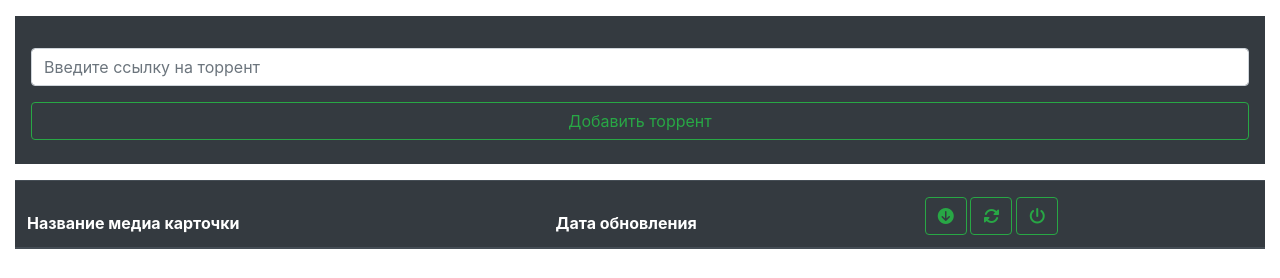
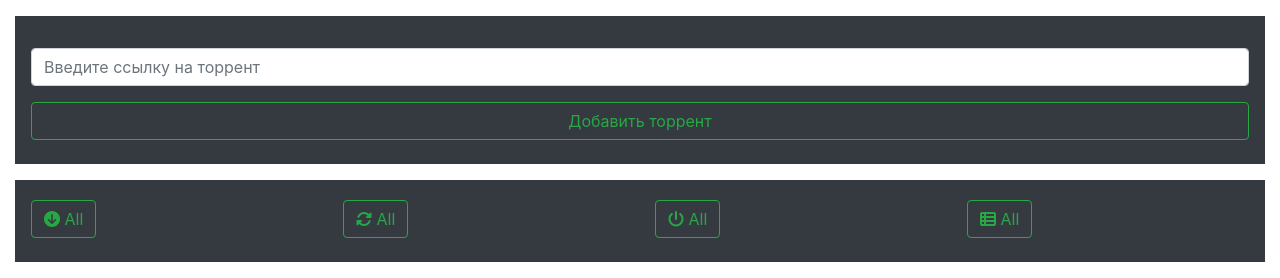
Before and after one commit to iforvard/pyMediaManager, a Django app: template main/templates/main/check.html in a window 1280 px wide. Shown: the part 56-334 px from the top of the page. Run offline with Django 3.2, Linux system fonts and the light colour scheme; the template is opened without the code that fills it: most values are stand-ins (such as "Sample title", 1, 10 or a date in 2020); lists and menus that the app fills with data are empty; some libraries are stand-ins or nearby versions.

Commit message:
upd front and back

```diff
--- a/main/static/main/style.css
+++ b/main/static/main/style.css
@@ -7,3 +7,6 @@
 .blog {
     padding: 0 15px;
 }
+.panel_btn {
+    width: auto;
+}
--- a/main/templates/main/check.html
+++ b/main/templates/main/check.html
@@ -1,27 +1,46 @@
 {% extends 'layout/basic.html' %}
 {% block title %} Настройки {% endblock %}
 {% block content %}
+<div class="panel_btn p-3 mt-3 bg-dark text-white">
+  <div class="row">
+    <div class="col">
+      <a class="btn btn-outline-success mt-1" data-placement="top" data-toggle="tooltip"
+         href="{% url 'main:download_m_cards' id_m_card='all' %}" title="Загрузить все медиа-карточки">
+        <i class="fas fa-arrow-circle-down"></i> All
+      </a>
+    </div>
+    <div class="col">
+      <a class="btn btn-outline-success mt-1" data-placement="top" data-toggle="tooltip"
+         href="{% url 'main:check' key='check' %}" title="Обновить все медиа-карточки">
+        <i class="fas fa-sync-alt"></i> All
+      </a>
+    </div>
+    <div class="col">
+      <a class="btn btn-outline-success mt-1" data-placement="top" data-toggle="tooltip"
+         href="{% url 'main:skip_m_cards' id_m_card='all' %}" title="Отметить все медиа-карточки как загруженные">
+        <i class="fas fa-power-off"></i> All
+      </a>
+    </div>
+    <div class="col mb-2">
+      <a class="btn btn-outline-success mt-1" data-placement="top" data-toggle="tooltip"
+         href="{% url 'main:index_m_cards_lists' %}" title="Отобразить все медиа-карточки">
+        <i class="fas fa-th-list"></i> All
+      </a>
+    </div>
+  </div>
+</div>
+
 <table class="mt-3 p-3 mb-2 table table-hover table-dark">
   <thead>
     <tr>
       <th scope="col">Название медиа карточки</th>
       <th scope="col">Дата обновления</th>
-      <th scope="col">
-        <a href="{% url 'main:download_m_cards' id_m_card='all' %}" class="btn btn-outline-success mt-1" data-toggle="tooltip" data-placement="top" title="Загрузить все медиа-карточки">
-          <i class="fas fa-arrow-circle-down"></i>
-        </a>
-        <a href="{% url 'main:check' key='check' %}" class="btn btn-outline-success mt-1" data-toggle="tooltip" data-placement="top" title="Обновить все медиа-карточки">
-          <i class="fas fa-sync-alt"></i>
-        </a>
-        <a href="{% url 'main:skip_m_cards' id_m_card='all' %}" class="btn btn-outline-success mt-1" data-toggle="tooltip" data-placement="top" title="Отметить все медиа-карточки как загруженные">
-          <i class="fas fa-power-off"></i>
-        </a>
-      </th>
+      <th scope="col"></th>
     </tr>
   </thead>
   <tbody>
     {% for m_card in data %}
-    {% if m_card.is_new_data %}
+    {% if m_card.is_new_data or lists %}
     <tr>
       <td><a class="text-white bg-dark" href="{% url 'main:detail' pk=m_card.pk %}">{{ m_card.short_name }}</a></td>
       <td>{{ m_card.date_upd }}</td>
--- a/main/urls.py
+++ b/main/urls.py
@@ -4,7 +4,7 @@ from .views import IndexMediaCardView, add_torrent, MediaCardDetailView, MediaCa
     MediaCardDeleteView, check_m_cards, RubricCreateView, SettingsUpdateView, \
     TorrentClientCreateView, TorrentTrackerCreateView, ProfileSettingsView, TorrentTrackerUpdateView, \
     TorrentClientUpdateView, RubricUpdateView, RubricDeleteView, home_page, skip_m_cards, download_m_cards, \
-    TorrentTrackerDeleteView, TorrentClientDeleteView
+    TorrentTrackerDeleteView, TorrentClientDeleteView, index_m_cards_lists
 
 app_name = 'main'
 urlpatterns = [
@@ -28,5 +28,6 @@ urlpatterns = [
     path('homepage/', home_page, name='homepage'),
     path('skip_m_cards/<str:id_m_card>', skip_m_cards, name='skip_m_cards'),
     path('download_m_cards/<str:id_m_card>', download_m_cards, name='download_m_cards'),
+    path('lists', index_m_cards_lists, name='index_m_cards_lists'),
     path('', IndexMediaCardView.as_view(), name='index'),
 ]
```
Also changed, not shown: main/views.py (+7 -1 lines).
